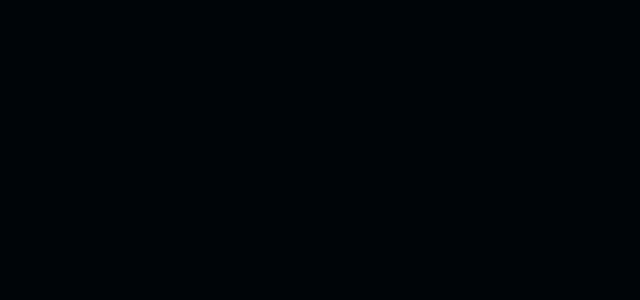
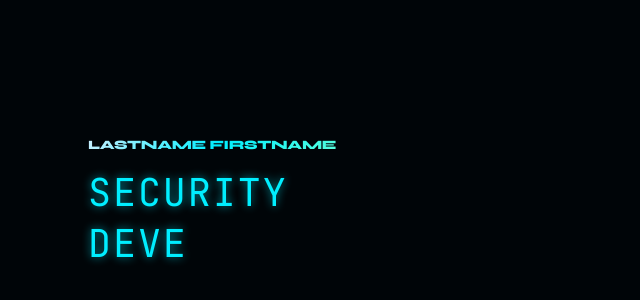
Before and after one commit to DevShimi92/portfolio, a Next.js app: page /en/home in a window 1280 px wide. Shown: the part 68-368 px from the top of the page, without its empty margins (0-640 px from the left). Built offline with nearby package versions, Linux system fonts and the light colour scheme.

Commit message:
HomePage done

```diff
--- /dev/null
+++ b/app/[locale]/_components/heroContent/HeroContent.module.css
@@ -0,0 +1,67 @@
+.hero {
+  text-align: left;
+  pointer-events: none;
+  padding: 0 24px;
+  animation: heroFadeIn 1.2s 0.3s var(--ease-out) both;
+}
+
+@keyframes heroFadeIn {
+  from { opacity: 0; transform: translateY(16px); }
+  to   { opacity: 1; transform: translateY(0); }
+}
+
+.name {
+  font-family: var(--font-display);
+  font-size: clamp(0.75rem, 1vw, 1rem);
+  font-weight: 800;
+  letter-spacing: -0.025em;
+  line-height: 1;
+  background: linear-gradient(
+    135deg,
+    var(--clr-rim)      0%,
+    var(--clr-primary)  52%,
+    var(--clr-secondary) 100%
+  );
+  -webkit-background-clip: text;
+  -webkit-text-fill-color: transparent;
+  background-clip: text;
+  margin-bottom: 15px;
+}
+
+.role {
+  font-family: var(--font-mono);
+  font-size: clamp(2rem, 3vw, 2.6rem);
+  font-weight: 400;
+  letter-spacing: 0.050em;
+  text-transform: uppercase;
+  color: var(--clr-primary);
+  text-shadow: var(--glow-text);
+}
+
+.discipline {
+  font-family: var(--font-mono);
+  font-size: clamp(2rem, 3vw, 2.6rem);
+  font-weight: 400;
+  letter-spacing: 0.050em;
+  text-transform: uppercase;
+  color: var(--clr-primary);
+  text-shadow: var(--glow-text);
+  white-space: pre-wrap;
+  word-break: break-word;
+}
+
+.disciplineBlock {
+  min-height: 4.2em;
+}
+
+
+.cursor {
+  color: var(--clr-primary);
+  text-shadow: var(--glow-text);
+  animation: blink 1.1s step-end infinite;
+}
+
+@keyframes blink {
+  0%, 100% { opacity: 1; }
+  50%       { opacity: 0; }
+}
--- /dev/null
+++ b/app/[locale]/_components/heroContent/HeroContent.tsx
@@ -0,0 +1,55 @@
+'use client';
+
+import { useEffect, useState } from 'react';
+import styles from './HeroContent.module.css';
+
+type Props = {
+  role: string;
+  name: string;
+  disciplines: string[];
+  locale: string;
+};
+
+export default function HeroContent({ role, name, disciplines, locale }: Props) {
+  const [displayed, setDisplayed] = useState('');
+  const [discIndex, setDiscIndex] = useState(0);
+  const [isDeleting, setIsDeleting] = useState(false);
+
+  const current = locale === 'fr'
+    ? disciplines[discIndex]
+    : `${disciplines[discIndex]}\n${role}`;
+
+  useEffect(() => {
+    const speed = isDeleting ? 45 : 80;
+
+    const timeout = setTimeout(() => {
+      if (!isDeleting) {
+        setDisplayed(current.slice(0, displayed.length + 1));
+        if (displayed.length + 1 === current.length) {
+          setTimeout(() => setIsDeleting(true), 1600);
+        }
+      } else {
+        setDisplayed(current.slice(0, displayed.length - 1));
+        if (displayed.length - 1 === 0) {
+          setIsDeleting(false);
+          setDiscIndex(i => (i + 1) % disciplines.length);
+        }
+      }
+    }, speed);
+
+    return () => clearTimeout(timeout);
+  }, [displayed, isDeleting, discIndex, current, disciplines.length]);
+
+  return (
+    <div className={styles.hero}>
+      <h1 className={styles.name}>{name}</h1>
+      {locale === 'fr' && (
+          <p className={styles.role}>{role}</p>
+        )}
+        <p className={styles.discipline}>
+          {displayed}
+          <span className={styles.cursor} aria-hidden="true">_</span>
+        </p>
+    </div>
+  );
+}
--- a/app/[locale]/globals.css
+++ b/app/[locale]/globals.css
@@ -1,4 +1,37 @@
+*, *::before, *::after {
+  margin: 0;
+  padding: 0;
+  box-sizing: border-box;
+}
+
+html {
+  font-size: 16px;
+}
+
 body {
-    background: #000508;
-    margin: 0;
+  background: #000508;
+  color: rgba(204, 240, 255, 0.92);
 }
+
+:root {
+  /* Couleurs — Home */
+  --clr-primary:    #00eeff;
+  --clr-secondary:  #55ffdd;
+  --clr-rim:        #ccf0ff;
+  --clr-text-sub:   rgba(136, 221, 238, 0.55);
+
+  /* Effets — Home */
+  --glow-text: 0 0 10px rgba(0, 238, 255, 0.6);
+
+  /* Transitions */
+  --ease-out: cubic-bezier(0.16, 1, 0.3, 1);
+}
+
+.section-full {
+  min-height: 100dvh;
+  display: flex;
+  align-items: center;
+  justify-content: center;
+  position: relative;
+  z-index: 10;
+}
--- /dev/null
+++ b/app/[locale]/home/home.module.css
@@ -0,0 +1,6 @@
+.homeSection {
+  align-items: top;
+  justify-content: left;
+  padding-bottom: 20%;
+  padding-left: 5%;
+}
--- a/app/[locale]/home/page.tsx
+++ b/app/[locale]/home/page.tsx
@@ -1,13 +1,22 @@
-import { useTranslations } from 'next-intl';
-
+import { useTranslations, useLocale } from 'next-intl';
+import HeroContent from '@/app/[locale]/_components/heroContent/HeroContent';
+import styles from './home.module.css';
 
 export default function Home() {
   const t = useTranslations('HomePage');
+  const locale = useLocale();
+  const disciplines = t.raw('disciplines') as string[];
+  const name = process.env.LAST_FIRST_NAME ?? t('name');
+
+
   return (
-    <div>
-      <section>
-          <p >{t('title')}</p>
-      </section>
-    </div>
+    <section id="home" className={`section-full ${styles.homeSection}`}>
+      <HeroContent
+        name={name}
+        role={t('role')}
+        disciplines={disciplines}
+        locale={locale}
+      />
+    </section>
   );
 }
--- a/app/[locale]/layout.tsx
+++ b/app/[locale]/layout.tsx
@@ -1,5 +1,19 @@
+import { Syne, JetBrains_Mono } from 'next/font/google';
 import { NextIntlClientProvider } from "next-intl";
 import './globals.css';
+
+
+const syne = Syne({
+  subsets: ['latin'],
+  variable: '--font-display',
+  weight: ['400','600','700','800'],
+});
+
+const mono = JetBrains_Mono({
+  subsets: ['latin'],
+  variable: '--font-mono',
+  weight: ['300','400','500','700'],
+});
 
 type Props = {
   children: React.ReactNode;
@@ -11,7 +25,7 @@ export default async function RootLayout({ children, params }: LayoutProps<'/[lo
   const { locale } = await params;
 
   return (
-    <html>
+    <html className={`${syne.variable} ${mono.variable}`}>
       <body>
         <NextIntlClientProvider locale={locale}>
           {children}
--- a/app/components/background/threeJsBackground.tsx
+++ b/app/components/background/threeJsBackground.tsx
@@ -39,7 +39,7 @@ export default function ThreeJsBackground() {
   if (perfLevel === 'none') {
     return (
       <div style={{
-        position: 'fixed', inset: 0, zIndex: 1,
+        position: 'fixed', inset: 0, zIndex: -1,
         background: 'linear-gradient(135deg, #000508 0%, #040c14 100%)',
         }} />
     )
@@ -51,7 +51,7 @@ export default function ThreeJsBackground() {
         style={{
           position: 'fixed',
           inset: 0,
-          zIndex: 1,
+          zIndex: -1,
           pointerEvents: 'none',
           opacity: 0,
           transition: 'opacity 800ms ease-in-out',
--- a/app/components/background/threeLoader.tsx
+++ b/app/components/background/threeLoader.tsx
@@ -6,7 +6,7 @@ const ThreeJsBackground = dynamic(
     {
         ssr: false,
         loading: () => <div style={{
-            position: 'fixed', inset: 0, zIndex: 5,
+            position: 'fixed', inset: 0, zIndex: -1,
             background: '#000508'
         }} />
     }
--- a/app/text/en.json
+++ b/app/text/en.json
@@ -1,5 +1,7 @@
 {
   "HomePage": {
-    "title": "EN DEV TEST"
+    "name": "LASTNAME FIRSTNAME",
+    "role": "Developer",
+    "disciplines": ["Full-stack", "Security", "Operational", "Video Games"]
   }
 }
--- a/app/text/fr.json
+++ b/app/text/fr.json
@@ -1,5 +1,7 @@
 {
   "HomePage": {
-    "title": "FR DEV TEST"
+    "name": "NOM PRENOM",
+    "role": "Développeur",
+    "disciplines": ["Full-stack", "Sécurité", "Opérationnel\u000A[DevOps]", "Jeux vidéo"]
   }
 }
```
